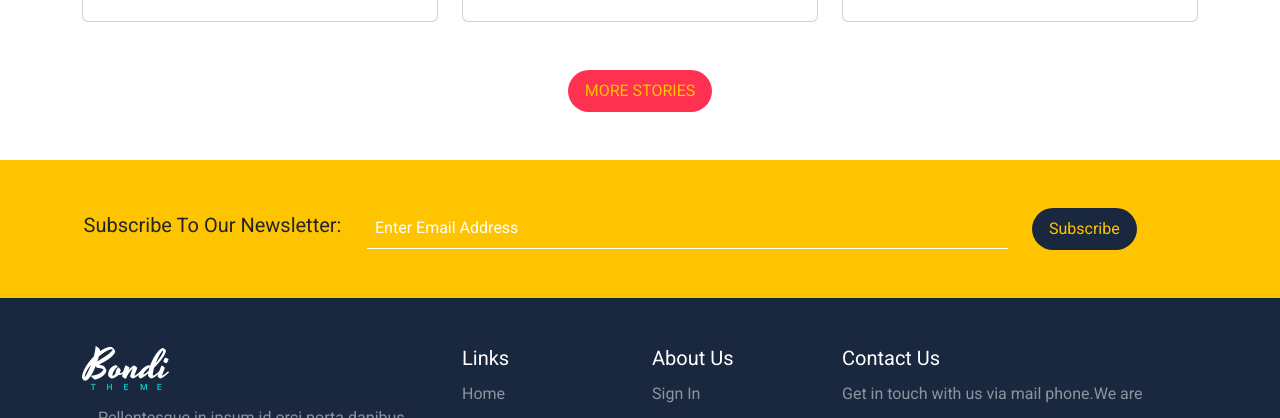
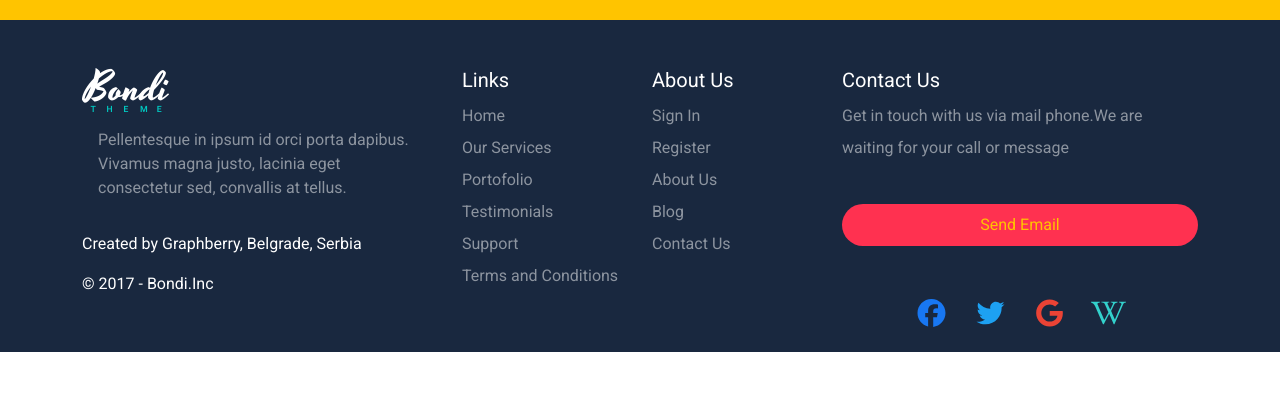
Before and after one commit to AbdelRahmanMahmoudDev/Bondi, a plain HTML site: page index.html in a window 1280 px wide. Shown: the part 5134-5552 px from the top of the page. After the commit the page ends 5486 px from the top, so only its background shows below. Drawn offline with Linux system fonts and the light colour scheme.

Commit message:
UI Changes

```diff
--- a/css/master.css
+++ b/css/master.css
@@ -15,6 +15,9 @@
     -moz-transition: 0.3s;
     -ms-transition: 0.3s;
     -o-transition: 0.3s;
+}
+.main-btn a{
+    color: var(--yellow-color);
 }
 .main-heading::after {
     content: "";
--- a/index.html
+++ b/index.html
@@ -182,7 +182,6 @@
                             <p class="col-lg-6 text-black-50 d-none d-sm-block">Vestibulum ac diam sit amet quam vehicula elementum sed sit amet dui. Mauris blandit aliquet elit, eget tincidunt nibh pulvinar a. </p>
                             <p class="col-lg-6 text-black-50 d-none d-sm-block">Donec rutrum congue leo eget malesuada. Mauris blandit aliquet elit, eget tincidunt nibh pulvinar a. Pellentesque in ipsum id orci porta dapibus. Proin eget tortor risus. Donec sollicitudin molestie malesuada.</p>
                             <img class="img-fluid d-block d-sm-none mb-2" src="resources/Screen.png" alt="">
-                            <button class="btn main-btn rounded-pill text-uppercase mb-2" type="submit">order me one</button>
                         </div>
                         <div class="col d-none d-sm-block">
                             <img class="img-fluid" src="resources/Screen.png" alt="">
@@ -261,7 +260,6 @@
                 <div class="col text-center">
                     <h2 class="text-capitalize text-light">start your project now</h2>
                     <p class="text-white-50 d-none d-sm-block">Leave your description and we start the engine.Don't worry,you can cancel anytime</p>
-                    <button class="btn main-btn rounded-pill text-uppercase m-5" type="submit">start project</button>
                 </div>
             </div>
         </div>
@@ -310,10 +308,6 @@
                     </div>
                 </div>
             </div>
-            <div class="row">
-                <div class="col text-center">
-                    <button class="btn main-btn rounded-pill text-uppercase m-5" type="submit">more stories</button>
-                </div>
             </div>
         </div>
         <!-- end blog -->
@@ -369,7 +363,7 @@
                     <h5 class="text-capitalize text-white">contact us</h5>
                     <p class="lh-lg">Get in touch with us via mail phone.We are waiting for
                         your call or message</p>
-                    <button class="btn main-btn rounded-pill w-100 text-capitalize mt-4 text-center" type="submit">graphberry@gmail.com</button>
+                    <button class="btn main-btn rounded-pill w-100 text-capitalize mt-4 text-center" type="submit"><a class="text-decoration-none" href="mailto: graphberry@gmail.com">Send Email</a></button>
                     <div class="links">
                         <ul class="list-unstyled mt-5 d-flex align-items-center fs-3 justify-content-center gap-4">
                             <li>
```
